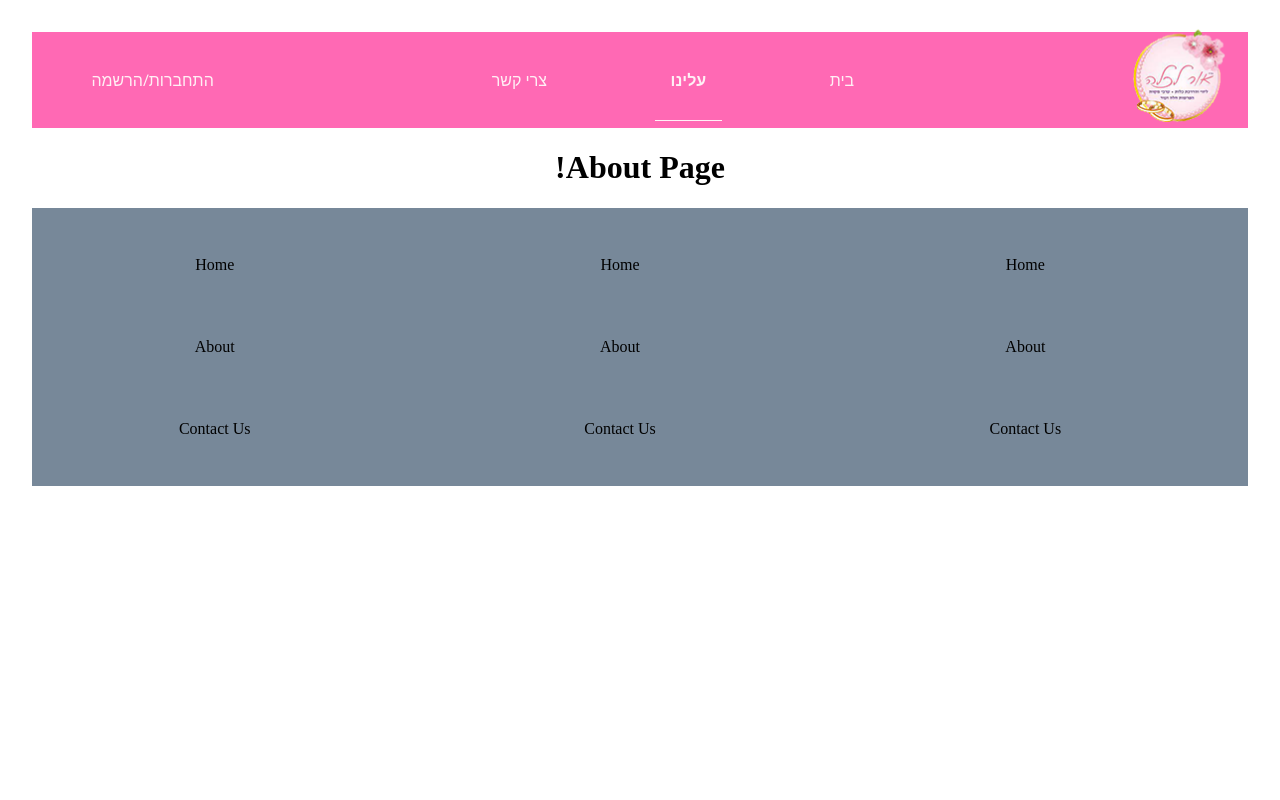
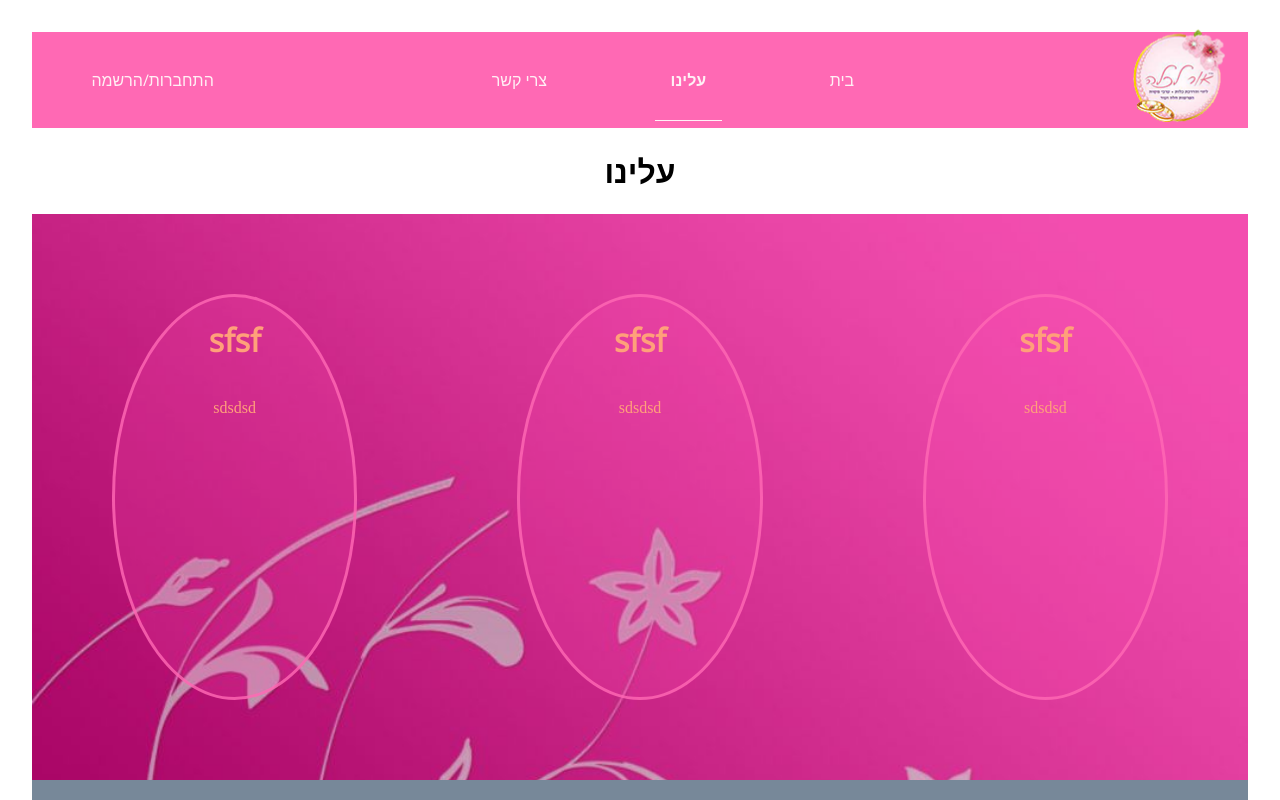
Before and after one commit to eithan31sirusi/RotemWeb, a React (Create React App) app: page /about in a window 1280 px wide. Shown: the top 800 px of the page. Built offline with nearby package versions, Linux system fonts and the light colour scheme.

Commit message:
started working on the about page

```diff
--- a/src/Components/pages/About/About.component.jsx
+++ b/src/Components/pages/About/About.component.jsx
@@ -1,7 +1,26 @@
 import React from "react";
+import { AboutContainer, TextContainer, AboutBox } from "./About.styles";
 
 const About = () => {
-  return <h1>About Page!</h1>;
+  return (
+    <AboutContainer>
+      <h1>עלינו</h1>
+      <AboutBox>
+        <TextContainer>
+          <h1>sfsf</h1>
+          <p>sdsdsd</p>
+        </TextContainer>
+        <TextContainer>
+          <h1>sfsf</h1>
+          <p>sdsdsd</p>
+        </TextContainer>
+        <TextContainer>
+          <h1>sfsf</h1>
+          <p>sdsdsd</p>
+        </TextContainer>
+      </AboutBox>
+    </AboutContainer>
+  );
 };
 
 export default About;
--- /dev/null
+++ b/src/Components/pages/About/About.styles.js
@@ -0,0 +1,46 @@
+import styled from "styled-components";
+import Background from "./images/aboutBG.jpg";
+
+export const AboutContainer = styled.div`
+  h1,
+  h2,
+  h3,
+  label {
+    font-family: "Open Sans", sans-serif;
+  }
+`;
+
+export const ContactH2 = styled.h3`
+  align-self: flex-start;
+  justify-self: center;
+  position: absolute;
+  font-weight: 300;
+  width: 15em;
+  border-bottom: 2px solid Ivory;
+`;
+
+export const AboutBox = styled.div`
+  background-image: url(${Background});
+  background-repeat: no-repeat;
+  background-size: cover;
+  background-color: lightgrey;
+  width: 100%;
+  display: flex;
+  align-items: center;
+  justify-content: center;
+`;
+
+export const TextContainer = styled.form`
+  display: flex;
+  flex-direction: column;
+  align-items: center;
+  justify-content: start;
+  border-radius: 50%;
+  width: 400px;
+  height: 400px;
+  background: pink;
+  border: 3px solid rgba(255, 105, 180, 0.8);
+  margin: 5em;
+  background-color: rgba(255, 80, 180, 0.2);
+  color: lightsalmon;
+`;
--- a/src/Components/pages/Contacts/Contacts.style.js
+++ b/src/Components/pages/Contacts/Contacts.style.js
@@ -2,9 +2,11 @@ import styled from "styled-components";
 import Background from "./images/contactBG.jpg";
 
 export const ContactContainer = styled.div`
-h1, h2 ,h3, label{
-    font-family: 'Open Sans', sans-serif;
-
+  h1,
+  h2,
+  h3,
+  label {
+    font-family: "Open Sans", sans-serif;
   }
 `;
 
@@ -13,12 +15,9 @@ align-self: flex-start;
   justify-self: center;
   position: absolute;
   font-weight: 300;
-width:15em;
+  width: 15em;
   border-bottom: 2px solid Ivory;
-`
-
-
-
+`;
 
 export const FormBox = styled.div`
   background-image: url(${Background});
@@ -29,8 +28,7 @@ width: 100%;
   display: flex;
   align-items: center;
   justify-content: center;
-
-`
+`;
 
 export const FormContainer = styled.form`
   display: flex;
@@ -44,21 +42,33 @@ border-radius: 50%;
   border: 3px solid rgba(255, 105, 180, 0.8);
   margin: 5em;
   background-color: rgba(255, 105, 180, 0.2);
-`
+`;
 
 export const ContactInput = styled.input`
   padding: 0.2em;
   margin-bottom: 2em;
   font-size: 1rem;
-font-family: 'Open Sans', sans-serif;
+  font-family: "Open Sans", sans-serif;
   border-radius: 0.5em;
   border: none;
   width: 40%;
-`
+
+  &:focus {
+    outline: none;
+    border-color: #719ece;
+  }
+`;
 
 export const ContactTextarea = styled.textarea`
   border-radius: 0.5em;
   margin-bottom: 0.5em;
   font-size: 1rem;
-font-family: 'Open Sans', sans-serif;
-`
+  font-family: "Open Sans", sans-serif;
+  border: none;
+  resize: none;
+
+  &:focus {
+    outline: none;
+    border-color: #719ece;
+  }
+`;
--- a/src/Components/pages/Login/Login.component.jsx
+++ b/src/Components/pages/Login/Login.component.jsx
@@ -1,26 +1,35 @@
 import React from "react";
-import {ContactContainer,FormContainer,FormBox,ContactInput,LogniParagraph,LogninLink } from './Login.style'
-import {Button}  from "../../UI/Button/Button.styles";
+import {
+  ContactContainer,
+  FormContainer,
+  FormBox,
+  ContactInput,
+  LogniParagraph,
+  LogninLink,
+} from "./Login.style";
+import { Button } from "../../UI/Button/Button.styles";
 
 const Login = () => {
   return (
     <ContactContainer>
-    <h1>צרי קשר</h1>;
+      <h1>התחברות</h1>
       <FormBox>
         <FormContainer>
           <label htmlFor="mail">שם משתמשת</label>
-      <ContactInput type="text" name="mail"/>
+          <ContactInput type="text" name="mail" />
           <label htmlFor="password">סיסמא</label>
-      <ContactInput type="text" name="password"/>
+          <ContactInput type="text" name="password" />
           <Button type="submit">התחברי</Button>
-      <LogniParagraph>עדיין לא נרשמת? לחצי <LogninLink><b>כאן</b></LogninLink></LogniParagraph>
+          <LogniParagraph>
+            עדיין לא נרשמת? לחצי{" "}
+            <LogninLink>
+              <b>כאן</b>
+            </LogninLink>
+          </LogniParagraph>
         </FormContainer>
-
       </FormBox>
     </ContactContainer>
-
-  )
-
+  );
 };
 
 export default Login;
```
Also changed, not shown: src/Components/pages/Contacts/Contacts.component.jsx (+19 -10 lines), src/Components/pages/About/About.styles.scss (deleted), src/Components/pages/About/images/aboutBG.jpg (added), src/Components/pages/Contacts/images/contactBG.jpg. Lines whose indentation alone changed are shown as unchanged.
